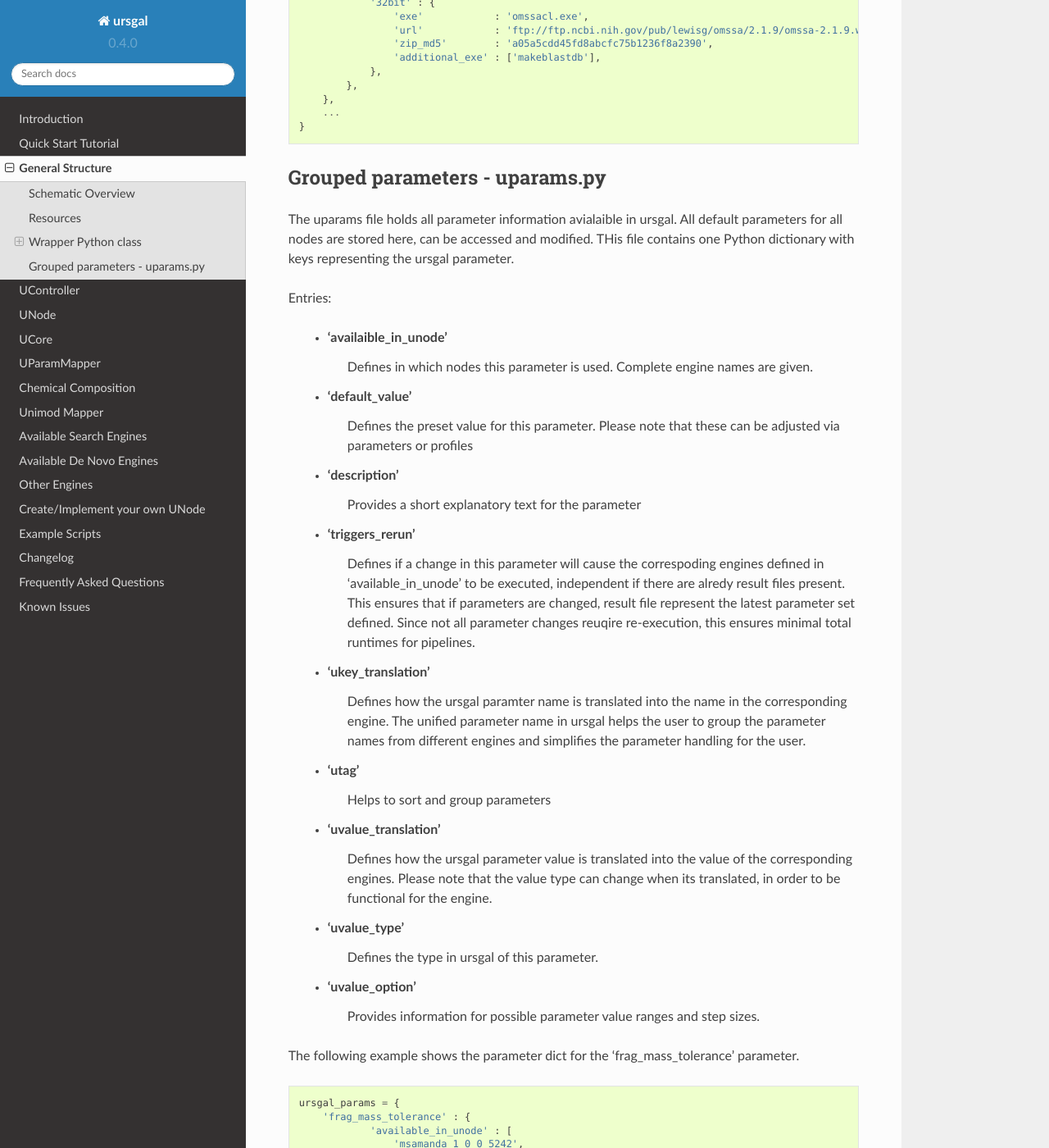
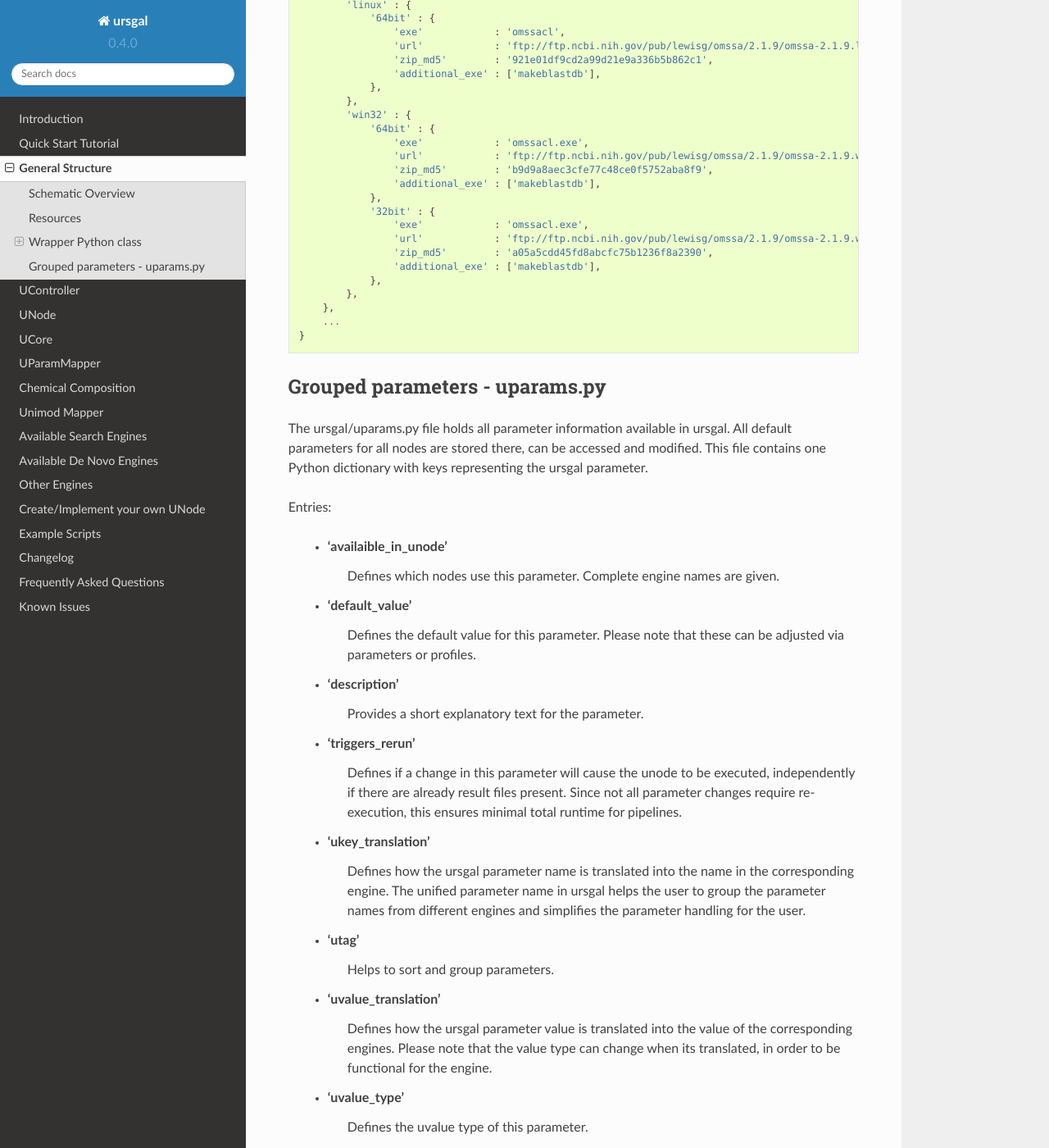
Before and after one commit to ursgal/ursgal, a Sphinx documentation site: the page built from docs/source/general_structure.txt, in a window 1280 px wide and 1400 px high, scrolled down 5361 px. Shown: the whole window at 82% size. Built offline with Sphinx 7.4.7 and the Read the Docs theme 2.0.0, drawn with Linux system fonts in a browser that asks for light colours; pages that are not in the unit, such as notebooks, are missing from menus; some of the changed text lies outside the part shown.

Commit message:
Fixed some typos

```diff
--- a/docs/source/general_structure.txt
+++ b/docs/source/general_structure.txt
@@ -126,8 +126,6 @@ will allow ucontroller.search(engine='omssa_2_1_9') to be executed.
     }
 
 
-
-
 Citation
 """"""""
 
@@ -146,7 +144,6 @@ credit that one can hope for ;) For example.
     }
 
 
-
 Input types
 """""""""""
 
@@ -160,7 +157,6 @@ For example.
         'input_types'           : ['.mgf'],
         ...
     }
-
 
 
 Output Extension
@@ -215,6 +211,11 @@ available.
 Include in GIT
 """"""""""""""
 
+The standalone executable can be distributed via the ursgal git.
+
+.. note:: Big executables are distributed via the ./install_resources.py
+   script, thus refrain overloading ursgal.git too much :)
+
 .. code-block:: python
 
     META_INFO = {
@@ -288,44 +290,41 @@ function.
     }
 
 
-
 Grouped parameters - uparams.py
 -------------------------------
-The uparams file holds all parameter information avialaible in ursgal. All
-default parameters for all nodes are stored here, can be accessed and modified.
-THis file contains one Python dictionary with keys representing the ursgal
+The ursgal/uparams.py file holds all parameter information available in ursgal.
+All default parameters for all nodes are stored there, can be accessed and modified.
+This file contains one Python dictionary with keys representing the ursgal
 parameter.
 
 Entries:
 
     * 'availaible_in_unode'
-        Defines in which nodes this parameter is used. Complete engine names are
+        Defines which nodes use this parameter. Complete engine names are
         given.
     * 'default_value'
-        Defines the preset value for this parameter. Please note
-        that these can be adjusted via parameters or profiles
+        Defines the default value for this parameter. Please note
+        that these can be adjusted via parameters or profiles.
     * 'description'
-        Provides a short explanatory text for the parameter
+        Provides a short explanatory text for the parameter.
     * 'triggers_rerun'
-        Defines if a change in this parameter will cause the correspoding
-        engines defined in 'available_in_unode' to be executed,
-        independent if there are alredy result files present. This ensures that if
-        parameters are changed, result file represent the latest parameter set
-        defined. Since not all parameter changes reuqire re-execution, this ensures
-        minimal total runtimes for pipelines.
+        Defines if a change in this parameter will cause the unode
+        to be executed, independently if there are already result files present.
+        Since not all parameter changes require re-execution, this ensures
+        minimal total runtime for pipelines.
     * 'ukey_translation'
-        Defines how the ursgal paramter name is translated into
+        Defines how the ursgal parameter name is translated into
         the name in the corresponding engine. The unified parameter name in ursgal
         helps the user to group the parameter names from different engines and
         simplifies the parameter handling for the user.
     * 'utag'
-        Helps to sort and group parameters
+        Helps to sort and group parameters.
     * 'uvalue_translation'
         Defines how the ursgal parameter value is translated
         into the value of the corresponding engines. Please note that the value type
         can change when its translated, in order to be functional for the engine.
     * 'uvalue_type'
-        Defines the type in ursgal of this parameter.
+        Defines the uvalue type of this parameter.
     * 'uvalue_option'
         Provides information for possible parameter value ranges
         and step sizes.
--- a/docs/uparams_to_sphinx_docu.py
+++ b/docs/uparams_to_sphinx_docu.py
@@ -69,7 +69,7 @@ if __name__ == '__main__':
 Ursgal to Engine Parameters overview
 ************************************
 
-.. note:: This sphinx source file was **auto-generate** using
+.. note:: This sphinx source file was **auto-generated** using
     ursgal/docs/uparams_to_sphinx_docu.py, which parses ursgal/ursgal/uparams.py
     Please **do not** modify this file directly, but commit changes to ursgal.uparams.
 
```
Also changed, not shown: other parts of docs/source/general_structure.txt (+22 -21 lines), 4 other files.
